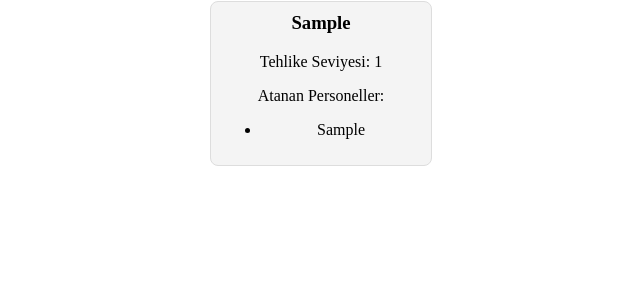
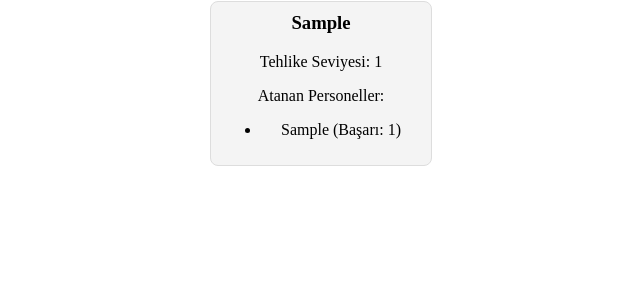
Before and after one commit to balcicekmustafa/Positioning_of_hospital_security_personnel_using_genetic_algorithm, a Flask app: page /diagram in a window 1280 px wide. Shown: the part 133-433 px from the top of the page, without its empty margins (319-959 px from the left). Run offline with Flask 3, Linux system fonts and the light colour scheme; a user stored in the database is signed in; tables that the repository leaves empty hold one stand-in row (values such as "Sample post").

Commit message:
Added codes diagram.html and app.py to feature of showing personel score next to name of personel

```diff
--- a/HastaneGuvenlikOpt/app.py
+++ b/HastaneGuvenlikOpt/app.py
@@ -463,7 +463,8 @@ def diagram():
     bolgeler_with_personel = []
     for bolge in bolgeler:
         g.cursor.execute("""
-            SELECT Personel.id, Personel.ad FROM PersonelAtama
+            SELECT Personel.id, Personel.ad, Personel.basari
+            FROM PersonelAtama
             JOIN Personel ON PersonelAtama.personel_id = Personel.id
             WHERE PersonelAtama.bolge_id = %s
         """, (bolge[0],))
--- a/HastaneGuvenlikOpt/templates/diagram.html
+++ b/HastaneGuvenlikOpt/templates/diagram.html
@@ -46,7 +46,7 @@
                 <ul>
                     {% if bolge.personeller %}
                         {% for personel in bolge.personeller %}
-                            <li>{{ personel[1] }}</li>
+                            <li>{{ personel[1] }} (Başarı: {{ personel[2] }})</li>
                         {% endfor %}
                     {% else %}
                         <li>Personel Atanmamış</li>
```
